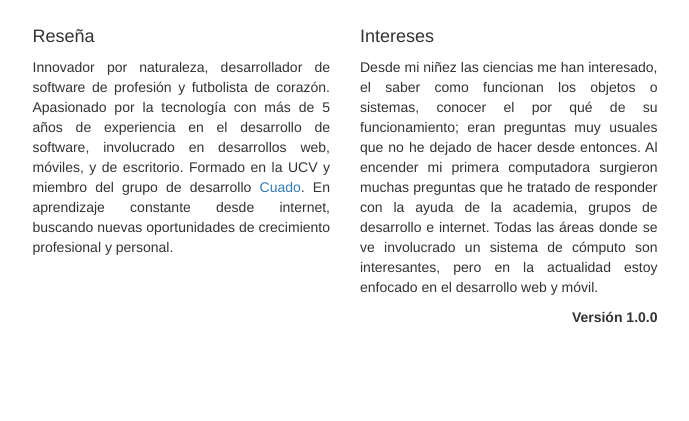
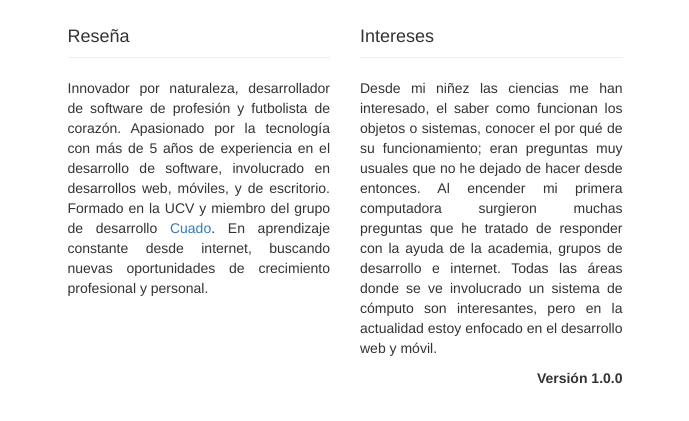
Before and after one commit to J-Caicedo/caicedo1089.github.io, a plain HTML site: page index.html in a window 1280 px wide. Shown: the part 327-748 px from the top of the page, without its empty margins (295-984 px from the left). Drawn offline with nearby package versions, Linux system fonts and the light colour scheme.

Commit message:
Acomodando el scroll horizontal y agregandole una linea a los titulos

```diff
--- a/index.html
+++ b/index.html
@@ -9,9 +9,6 @@
 		<link rel="icon" href="http://pcaicedo.com/web/wp-content/uploads/2016/09/faviconPC.png" sizes="192x192">
 		<link rel="icon" href="http://pcaicedo.com/web/wp-content/uploads/2016/09/faviconPC.png" sizes="32x32">
 
-		<!-- Estilos Propios -->
-		<link rel="stylesheet" href="./style.css" type="text/css" media="all">
-
 		<!-- FontAwesone -->
 		<link href="https://maxcdn.bootstrapcdn.com/font-awesome/4.7.0/css/font-awesome.min.css" rel="stylesheet" integrity="sha384-wvfXpqpZZVQGK6TAh5PVlGOfQNHSoD2xbE+QkPxCAFlNEevoEH3Sl0sibVcOQVnN" crossorigin="anonymous">
 
@@ -19,8 +16,12 @@
 		<link href="https://maxcdn.bootstrapcdn.com/bootstrap/3.3.7/css/bootstrap.min.css" rel="stylesheet" integrity="sha384-BVYiiSIFeK1dGmJRAkycuHAHRg32OmUcww7on3RYdg4Va+PmSTsz/K68vbdEjh4u" crossorigin="anonymous">
 		<!-- <script src="https://maxcdn.bootstrapcdn.com/bootstrap/3.3.7/js/bootstrap.min.js" integrity="sha384-Tc5IQib027qvyjSMfHjOMaLkfuWVxZxUPnCJA7l2mCWNIpG9mGCD8wGNIcPD7Txa" crossorigin="anonymous"></script> -->
 
+		<!-- Estilos Propios -->
+		<link rel="stylesheet" href="./style.css" type="text/css" media="all">
+
 	</head>
 	<body>
+		<div class="container">
 			<div class="row">
 				<div class="col-md-6 col-md-offset-3">
 					<div class="card hovercard">
@@ -59,12 +60,14 @@
 			<div class="row">
 				<div class="col-md-3 col-md-offset-3">
 					<h4>Reseña</h4>
+					<hr style="margin-top: 0px;">
 					<p class="text-justify">
 						Innovador por naturaleza, desarrollador de software de profesión y futbolista de corazón. Apasionado por la tecnología con más de 5 años de experiencia en el desarrollo de software, involucrado en desarrollos web, móviles, y de escritorio. Formado en la UCV y miembro del grupo de desarrollo <a href="https://cuado.co">Cuado</a>. En aprendizaje constante desde internet, buscando nuevas oportunidades de crecimiento profesional y personal.
 					</p>
 				</div>
 				<div class="col-md-3">
 					<h4>Intereses</h4>
+					<hr style="margin-top: 0px;">
 					<p class="text-justify">
 						Desde mi niñez las ciencias me han interesado, el saber como funcionan los objetos o sistemas, conocer el por qué de su funcionamiento; eran preguntas muy usuales que no he dejado de hacer desde entonces. Al encender mi primera computadora surgieron muchas preguntas que he tratado de responder con la ayuda de la academia, grupos de desarrollo e internet. Todas las áreas donde se ve involucrado un sistema de cómputo son interesantes, pero en la actualidad estoy enfocado en el desarrollo web y móvil.
 					</p>
@@ -77,5 +80,6 @@
 					</p>
 				</div>
 			</div>
+		</div>
 	</body>
 </html>
```
Lines whose indentation alone changed are shown as unchanged.
